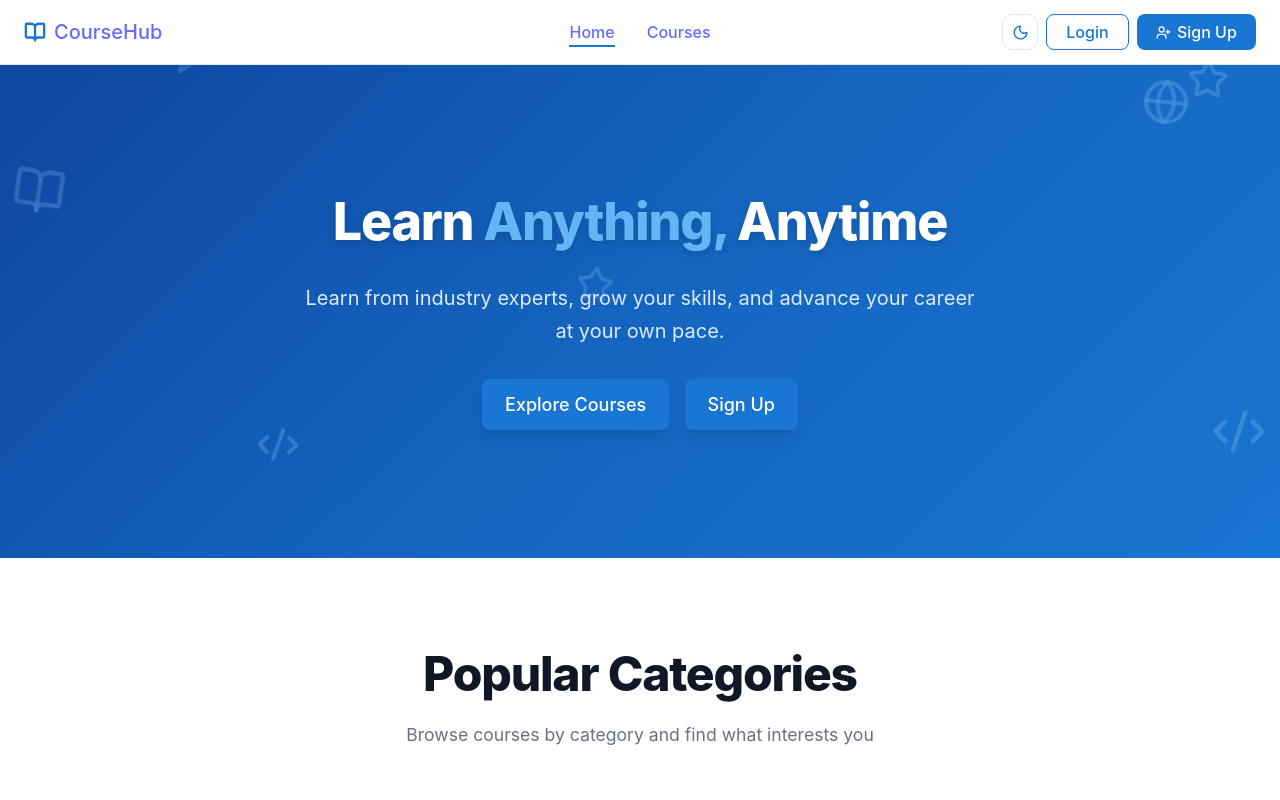
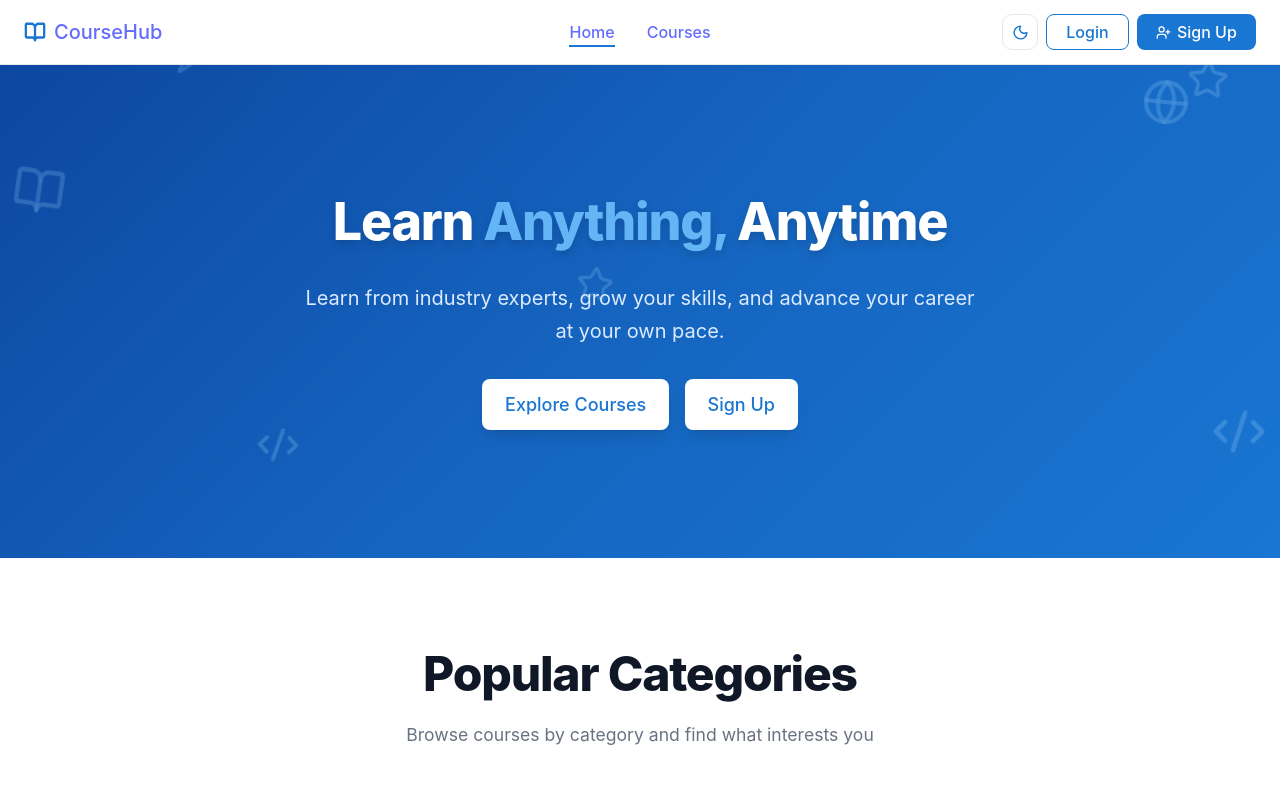
Before and after one commit to leaouslati/course-tutorialmanagementsystem, a React (Vite) app: page / in a window 1280 px wide. Shown: the top 800 px of the page. Built offline with nearby package versions, Linux system fonts and the light colour scheme.

Commit message:
Fized cards

```diff
--- a/src/pages/Home.jsx
+++ b/src/pages/Home.jsx
@@ -57,7 +57,7 @@ function FeatureCard({ feature, darkMode }) {
   const toggle = () => setFlipped((f) => !f);
 
   return (
-    // ✅ Height lives HERE on the <li>, not on the inner div
+
     <li
       className="list-none w-full sm:h-[220px] md:h-[240px] lg:h-[256px]"
     >
@@ -73,7 +73,7 @@ function FeatureCard({ feature, darkMode }) {
         aria-pressed={flipped}
         aria-label={`${feature.title} — press to ${flipped ? "see overview" : "see details"}`}
       >
-        {/* ── Mobile: simple tap toggle, no 3D ── */}
+        {/* ── Mobile:  */}
         <div className="sm:hidden w-full">
           <div
             className={`w-full rounded-lg p-3 border overflow-hidden transition-all duration-300 h-[210px] ${
@@ -96,9 +96,9 @@ function FeatureCard({ feature, darkMode }) {
                 <span className="text-[9px] text-slate-400 select-none flex-shrink-0">tap to flip</span>
               </div>
             ) : (
-              <ul className="space-y-1.5 w-full h-full overflow-y-auto">
+              <ul className="space-y-1.5 w-full h-full overflow-y-auto flex flex-col items-center justify-center">
                 {feature.backDesc.split("|").map((item, idx) => (
-                  <li key={idx} className="flex items-start gap-2">
+                  <li key={idx} className="flex items-center gap-2 justify-center">
                     <span className="text-[#1976D2] flex-shrink-0 mt-0.5 text-xs" aria-hidden="true">✔</span>
                     <span className={`text-xs font-medium leading-snug ${darkMode ? "text-slate-300" : "text-gray-700"}`}>
                       {item.trim()}
@@ -110,7 +110,7 @@ function FeatureCard({ feature, darkMode }) {
           </div>
         </div>
 
-        {/* ── Desktop: 3D flip, fixed height inherited from <li> ── */}
+        {/* ── Desktop: */}
         <div
           className="hidden sm:block relative w-full h-full"
           style={{
@@ -255,8 +255,8 @@ export default function Home({ darkMode = false }) {
                     className="px-6 py-3 rounded-xl font-bold shadow-lg transition-transform duration-200 hover:scale-105 focus:outline-none focus-visible:ring-2 focus-visible:ring-white focus-visible:ring-offset-2 focus-visible:ring-offset-[#1565C0]"
                     style={{
                       fontSize: "clamp(0.95rem, 1.5vw, 1.125rem)",
-                      backgroundColor: darkMode ? "#5b9bd5" : "#1976D2",
-                      color: "#ffffff",
+                      backgroundColor: darkMode ? "#5b9bd5" : "#ffffff",
+                       color: darkMode?"#ffffff":"#1976D2",
                     }}
                     aria-label={aria}
                   >
@@ -439,8 +439,8 @@ export default function Home({ darkMode = false }) {
                 className="px-6 py-3 rounded-xl font-bold shadow-lg transition-transform duration-200 hover:scale-105 focus:outline-none focus-visible:ring-2 focus-visible:ring-white focus-visible:ring-offset-2 focus-visible:ring-offset-[#1565C0]"
                 style={{
                   fontSize: "clamp(0.85rem, 1.5vw, 1rem)",
-                  backgroundColor: darkMode ? "#5b9bd5" : "#1976D2",
-                  color: "#ffffff",
+                  backgroundColor: darkMode ? "#5b9bd5" : "#ffffff",
+                  color: darkMode?"#ffffff":"#1976D2",
                 }}
                 aria-label="Create a free account"
               >
```
Also changed, not shown: 1 other file (tests, documents, lock files or other folders).
